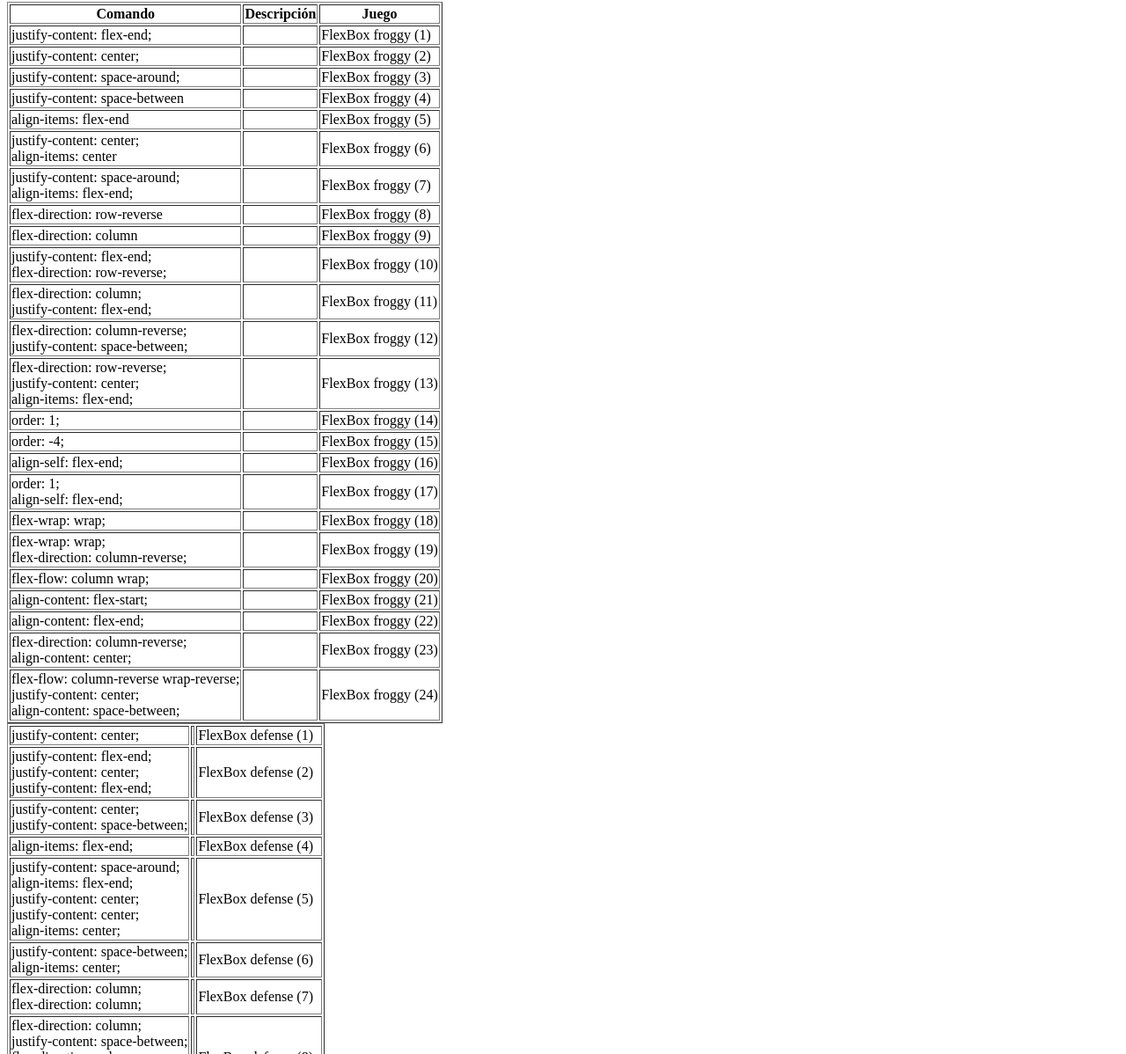
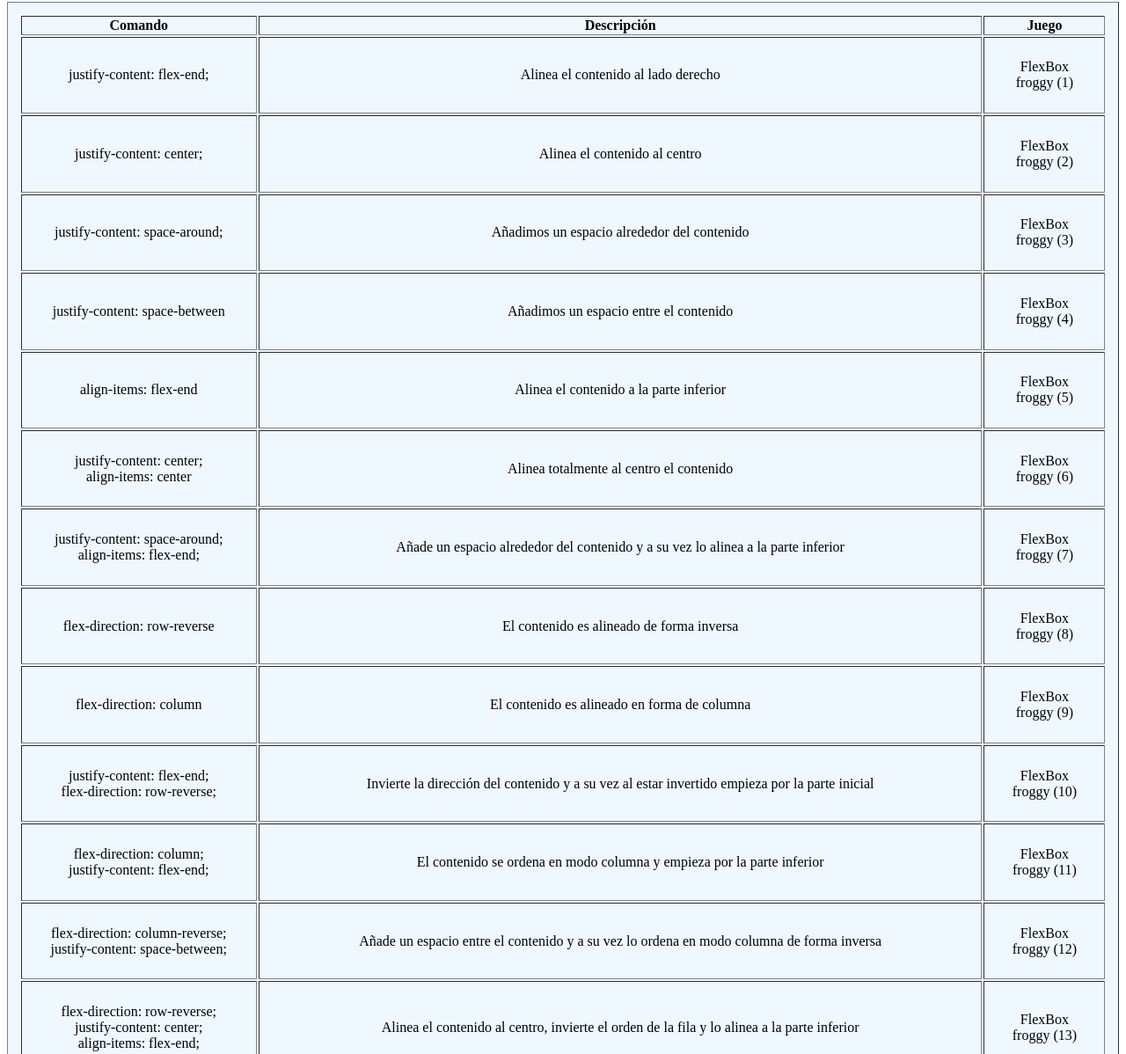
Before and after one commit to DavidHonoratoFernandez/RepasoCSS, a plain HTML site: page index.html in a window 1280 px wide. Shown: the part 6-1204 px from the top of the page at 88% size. Drawn offline with Linux system fonts and the light colour scheme.

Commit message:
Descripción 2/3

```diff
--- a/index.html
+++ b/index.html
@@ -4,43 +4,45 @@
     <meta charset="UTF-8">
     <meta name="viewport" content="width=device-width, initial-scale=1.0">
     <title>Tabla RepasoCSS</title>
-    <link type="text/css" href="./stylesheet.css">
+    <link href="./stylesheet.css" rel="stylesheet" type="text/css">
+    <link href="icono.png" rel="icon" type="image/icon">
+
 </head>
 <body>
     <table border="1" id="Tabla">
         <tr>
-            <th> Comando </th>
-            <th> Descripción </th>
-            <th> Juego </th>
+            <th><b> Comando </b></th>
+            <th><b> Descripción </b></th>
+            <th><b> Juego </b></th>
         </tr>
 
         <tr>
             <td> justify-content: flex-end; </td>
-            <td></td>
+            <td> Alinea el contenido al lado derecho </td>
             <td> FlexBox froggy (1) </td>
         </tr>
 
         <tr>
             <td> justify-content: center; </td>
-            <td></td>
+            <td> Alinea el contenido al centro</td>
             <td> FlexBox froggy (2) </td>
         </tr>
 
         <tr>
             <td> justify-content: space-around; </td>
-            <td></td>
+            <td> Añadimos un espacio alrededor del contenido </td>
             <td> FlexBox froggy (3) </td>
         </tr>
 
         <tr>
             <td> justify-content: space-between </td>
-            <td></td>
+            <td> Añadimos un espacio entre el contenido </td>
             <td> FlexBox froggy (4) </td>
         </tr>
 
         <tr>
             <td> align-items: flex-end </td>
-            <td></td>
+            <td> Alinea el contenido a la parte inferior</td>
             <td> FlexBox froggy (5) </td>
         </tr>
 
@@ -50,7 +52,7 @@
                 <div>justify-content: center;</div>
                 <div>align-items: center</div>
             </td>
-            <td></td>
+            <td> Alinea totalmente al centro el contenido</td>
             <td> FlexBox froggy (6) </td>
         </tr>
 
@@ -59,19 +61,19 @@
                 <div>justify-content: space-around;</div>
                 <div> align-items: flex-end;</div>
             </td>
-            <td></td>
+            <td> Añade un espacio alrededor del contenido y a su vez lo alinea a la parte inferior </td>
             <td> FlexBox froggy (7) </td>
         </tr>
 
         <tr>
             <td> flex-direction: row-reverse </td>
-            <td></td>
+            <td> El contenido es alineado de forma inversa</td>
             <td> FlexBox froggy (8) </td>
         </tr>
 
         <tr>
             <td> flex-direction: column </td>
-            <td></td>
+            <td> El contenido es alineado en forma de columna</td>
             <td> FlexBox froggy (9) </td>
         </tr>
 
@@ -80,7 +82,7 @@
                 <div>justify-content: flex-end;</div>
                 <div>flex-direction: row-reverse;</div>
             </td>
-            <td></td>
+            <td> Invierte la dirección del contenido y a su vez al estar invertido empieza por la parte inicial </td>
             <td> FlexBox froggy (10) </td>
         </tr>
 
@@ -89,7 +91,7 @@
                 <div>flex-direction: column;</div>
                 <div>justify-content: flex-end;</div>
             </td>
-            <td></td>
+            <td> El contenido se ordena en modo columna y empieza por la parte inferior </td>
             <td> FlexBox froggy (11) </td>
         </tr>
 
@@ -97,7 +99,7 @@
             <td> <div>flex-direction: column-reverse;</div>
                 <div>justify-content: space-between;</div>
             </td>
-            <td></td>
+            <td> Añade un espacio entre el contenido y a su vez lo ordena en modo columna de forma inversa </td>
             <td> FlexBox froggy (12) </td>
         </tr>
 
@@ -107,25 +109,25 @@
                 <div>justify-content: center;</div>
                 <div>align-items: flex-end;</div>
             </td>
-            <td></td>
+            <td> Alinea el contenido al centro, invierte el orden de la fila y lo alinea a la parte inferior</td>
             <td> FlexBox froggy (13) </td>
         </tr>
 
         <tr>
             <td> order: 1; </td>
-            <td></td>
+            <td> Hace l salto para adelante en el orden del contenido</td>
             <td> FlexBox froggy (14) </td>
         </tr>
 
         <tr>
             <td> order: -4; </td>
-            <td></td>
+            <td> Hace 4 saltos para atrás en el orden del contenido</td>
             <td> FlexBox froggy (15) </td>
         </tr>
 
         <tr>
             <td> align-self: flex-end; </td>
-            <td></td>
+            <td> Añade solamente el contenido indicado a la parte inferior </td>
             <td> FlexBox froggy (16) </td>
         </tr>
 
@@ -134,13 +136,13 @@
                 <div>order: 1;</div>
                 <div>align-self: flex-end;</div>
             </td>
-            <td></td>
+            <td> Hace 1 salto y lo alinea a la parte inferior </td>
             <td> FlexBox froggy (17) </td>
         </tr>
 
         <tr>
             <td>flex-wrap: wrap;</td>
-            <td></td>
+            <td> Distribuye el contenido linealmente </td>
             <td> FlexBox froggy (18) </td>
         </tr>
 
@@ -149,25 +151,25 @@
                 <div>flex-wrap: wrap;</div>
                 <div>flex-direction: column-reverse;</div>
             </td>
-            <td></td>
+            <td> Distribuye el contenido en lineas y lo ordena en columnas de forma inversa </td>
             <td> FlexBox froggy (19) </td>
         </tr>
 
         <tr>
             <td>flex-flow: column wrap;</td>
-            <td></td>
+            <td> Ordena el contenido en columnas y lo distribuye en filas </td>
             <td> FlexBox froggy (20) </td>
         </tr>
 
         <tr>
             <td>align-content: flex-start;</td>
-            <td></td>
+            <td> El contenido se alinea en la parte superior </td>
             <td> FlexBox froggy (21) </td>
         </tr>
 
         <tr>
             <td>align-content: flex-end;</td>
-            <td></td>
+            <td> El contenido se alinea en la parte inferior </td>
             <td> FlexBox froggy (22) </td>
         </tr>
 
@@ -176,7 +178,7 @@
                 <div>flex-direction: column-reverse;</div>
                 <div>align-content: center;</div>
             </td>
-            <td></td>
+            <td> Orienta el contenido en forma de columna y lo invierte, también lo alinea al centro </td>
             <td> FlexBox froggy (23) </td>
         </tr>
 
@@ -186,16 +188,17 @@
                 <div>justify-content: center;</div>
                 <div>align-content: space-between;</div>
             </td>
-            <td></td>
+            <td> Ordenamos el contenido en modo de columna y se distribuye en forma inversa, se le alinea al centro y se le añade un espacio </td>
             <td> FlexBox froggy (24) </td>
         </tr>
+    </table>
 
-
+    <br><br>
 
     <table border="1" id="Tabla">
     <tr>
         <td> justify-content: center; </td>
-        <td></td>
+        <td> Alinea el contenido al centro </td>
         <td> FlexBox defense (1) </td>
     </tr>
 
@@ -205,7 +208,7 @@
             <div>justify-content: center;</div>
             <div>justify-content: flex-end;</div>
         </td>
-        <td></td>
+        <td> Repartimos el contenido donde algunos van a la parte derecha y otro al centro </td>
         <td> FlexBox defense (2) </td>
     </tr>
 
@@ -214,7 +217,7 @@
             <div>justify-content: center;</div>
             <div>justify-content: space-between;</div>
         </td>
-        <td></td>
+        <td> En una fila de contenido la centra y en la otra hace un espacio entre el mismo contenido </td>
         <td> FlexBox defense (3) </td>
     </tr>
 
@@ -222,7 +225,7 @@
         <td>
             align-items: flex-end;
         </td>
-        <td></td>
+        <td> Alineamos todo al final de su respectivo contenedor</td>
         <td> FlexBox defense (4) </td>
     </tr>
 
@@ -234,7 +237,7 @@
             <div>justify-content: center;</div>
             <div>align-items: center;</div>
         </td>
-        <td></td>
+        <td> Añadimos un espacio y lo alineamos a la parte inferior, en otros lo centramos </td>
         <td> FlexBox defense (5) </td>
     </tr>
 
@@ -244,7 +247,7 @@
             <div>justify-content: space-between;</div>
             <div>align-items: center;</div>
         </td>
-        <td></td>
+        <td> Añadiremos un espacio y lo alineamos al centro </td>
         <td> FlexBox defense (6) </td>
     </tr>
 
@@ -253,7 +256,7 @@
             <div>flex-direction: column;</div>
             <div>flex-direction: column;</div>
         </td>
-        <td></td>
+        <td> Orientaremos el contenido en formato columna </td>
         <td> FlexBox defense (7) </td>
     </tr>
 
@@ -265,7 +268,7 @@
             <div>align-items: center;</div>
             <div>justify-content: space-between;</div>
         </td>
-        <td></td>
+        <td> Orienta el contenido en formato columna y a su vez le añade un espacio, la segunda fila la centra. </td>
         <td> FlexBox defense (8) </td>
     </tr>
 
@@ -277,7 +280,7 @@
             <div>justify-content: space-around;</div>
             <div>align-items: center;</div>
         </td>
-        <td></td>
+        <td> Orientamos una parte del contenido y la centramos. </td>
         <td> FlexBox defense (9) </td>
     </tr>
 
@@ -288,7 +291,7 @@
             <div>justify-content: space-around;</div>
             <div>order: -1;</div>
         </td>
-        <td></td>
+        <td> Orientamos el contenido y le añadimos un espacio </td>
         <td> FlexBox defense (10) </td>
     </tr>
 
@@ -318,10 +321,9 @@
         <td></td>
         <td> FlexBox defense (12) </td>
     </tr>
-
     </table>
 
-
+    <br><br>
 
     <table border="1" id="Tabla">
         <tr>
--- a/stylesheet.css
+++ b/stylesheet.css
@@ -1,3 +1,11 @@
 #Tabla{
+    width: 100%;
     text-align: center;
+    justify-content: center;
+    padding: 1%;
+    background-color: aliceblue;
 }
+
+td{
+    padding: 2%;
+}
```
Also changed, not shown: icono.png (added).
